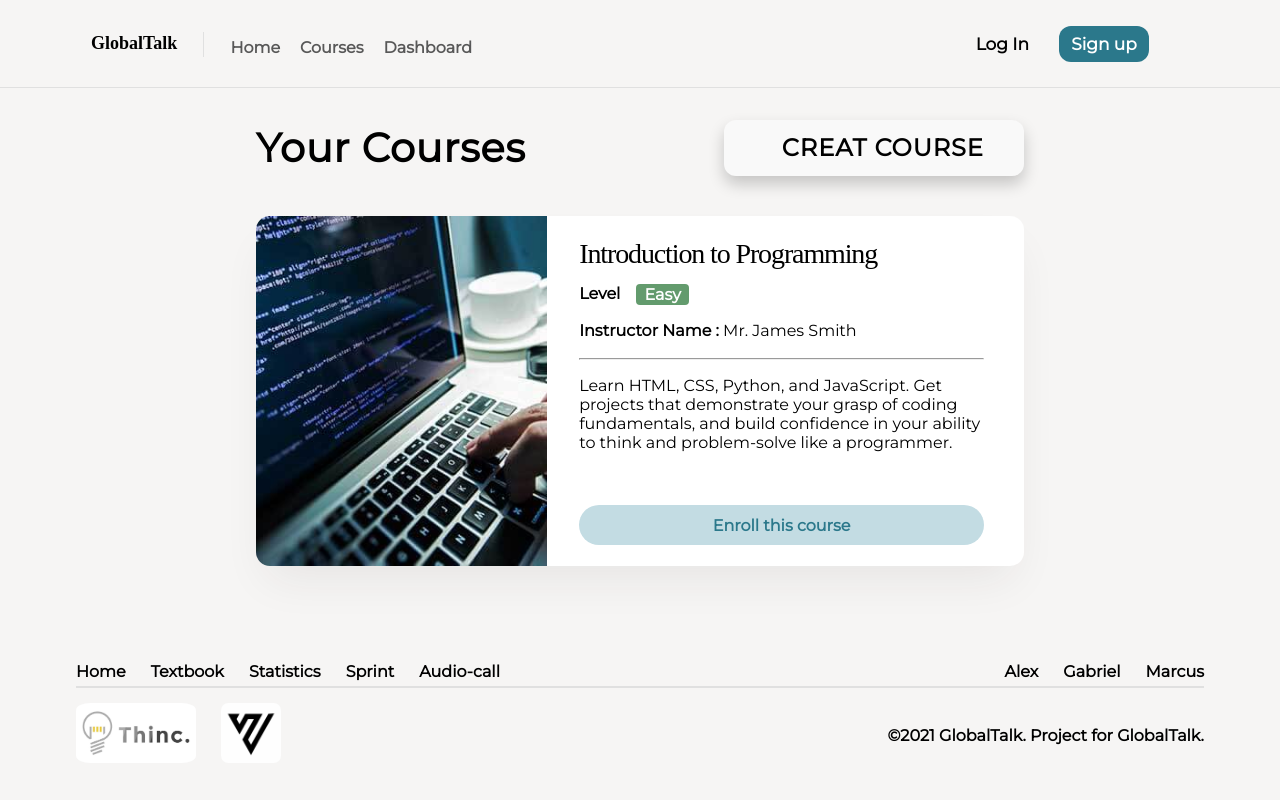
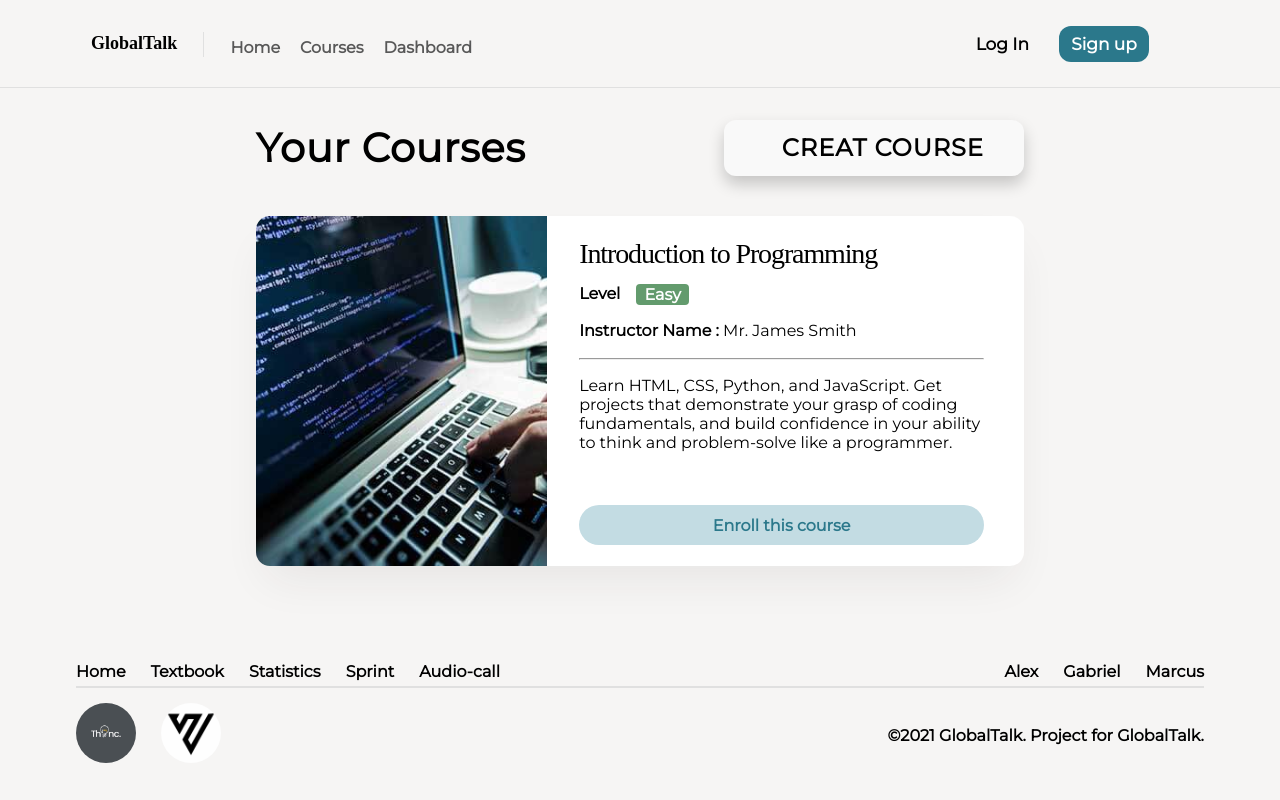
Before and after one commit to thinc-org/hacktoschool-48, a Next.js app in the folder frontend/: page /dashboard in a window 1280 px wide. Built offline with nearby package versions, Linux system fonts and the light colour scheme; a web font is replaced by a local one.

Commit message:
change logo

```diff
--- a/frontend/components/footer/footer.js
+++ b/frontend/components/footer/footer.js
@@ -46,7 +46,7 @@ export default function footer() {
           <div className={footerStyles.lowermenu}>
             <Link href="https://thinc.in.th/">
               <Image
-                className={footerStyles.image1}
+                className={footerStyles.image}
                 src={Thinc}
                 // className={image}
                 alt="Thinc icon"
@@ -55,7 +55,7 @@ export default function footer() {
 
             <Link href="https://cleverse.com/">
               <Image
-                className={footerStyles.image2}
+                className={footerStyles.image}
                 src={Cleverse}
                 // className={image}
                 alt="Cleverse icon"
--- a/frontend/styles/footer.module.css
+++ b/frontend/styles/footer.module.css
@@ -19,18 +19,11 @@
   gap: 10px;
 }
 
-.image1 {
-  width: 120px;
-  height: 60px;
-  object-fit: cover;
-  border-radius: 12%;
-}
-
-.image2 {
+.image {
   width: 60px;
   height: 60px;
   object-fit: cover;
-  border-radius: 12%;
+  border-radius: 50%;
 }
 
 .section,
```
Also changed, not shown: frontend/asset/icons/thincicon.jpg.
